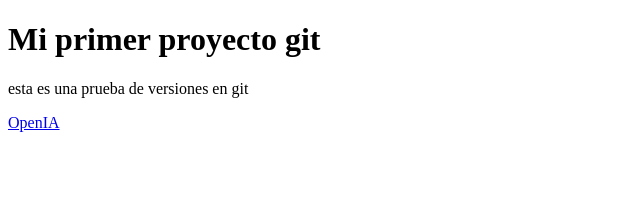
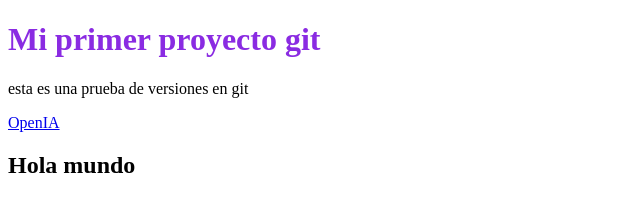
Before and after one commit to JessicaUlloam/PROYECTO, a plain HTML site: page index.html in a window 1280 px wide. Shown: the whole page, without its empty margins (0-640 px from the left). Drawn offline with Linux system fonts and the light colour scheme.

Commit message:
modificacion h2

```diff
--- a/estilos.css
+++ b/estilos.css
@@ -0,0 +1,3 @@
+h1{
+    color: blueviolet;
+}
--- a/index.html
+++ b/index.html
@@ -12,6 +12,6 @@
     <h1>Mi primer proyecto git</h1>
     <p> esta es una prueba de versiones en git</p>
     <a href="="http://chatgpt.com/>OpenIA</a>
-
+    <h2> Hola mundo </h2>
 </body>
 </html>
```
